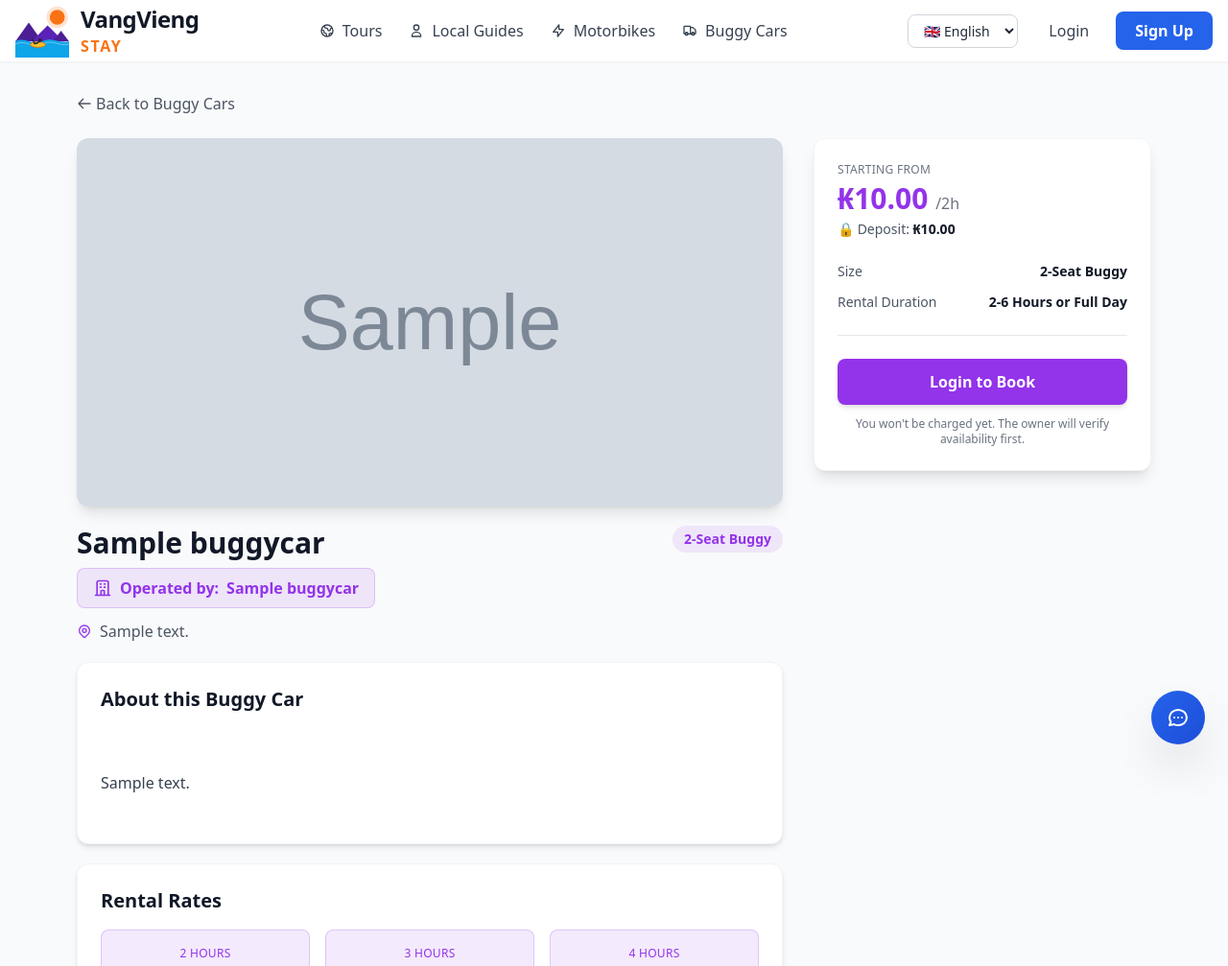
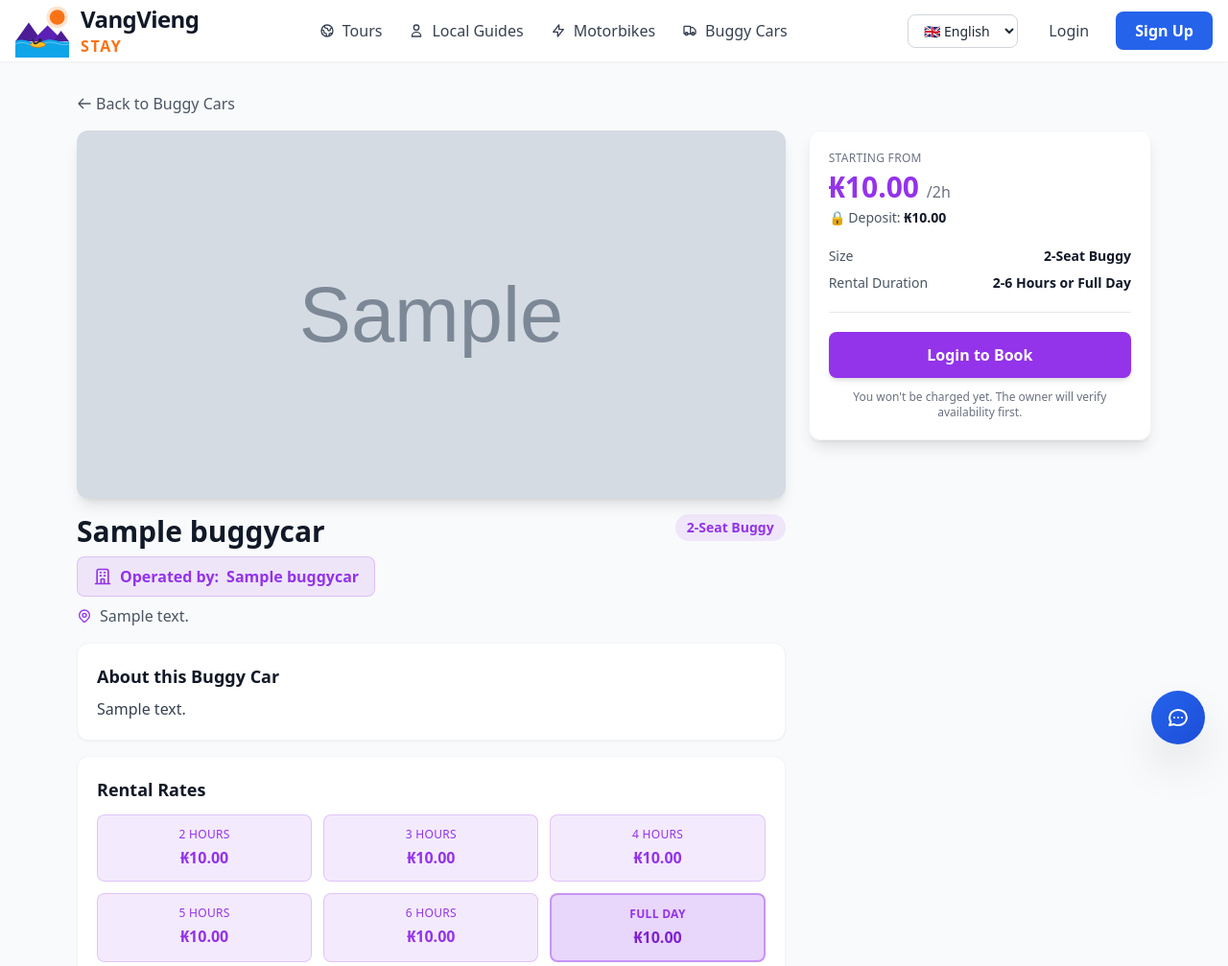
Before and after one commit to Tawom/vangviengstay, a Django app: page /en/buggy/1/ in a window 1280 px wide. Shown: the top 1007 px of the page at 96% size. Run offline with Django 5.2, Linux system fonts and the light colour scheme; tables that the repository leaves empty hold one stand-in row (values such as "Sample post"); grey boxes marked "Sample" are stand-in pictures; some libraries are stand-ins or nearby versions.

Commit message:
fix: aggressively tighten spacing and remove whitespace-pre-line gaps in buggy detail

```diff
--- a/buggy/templates/buggy/buggy_detail.html
+++ b/buggy/templates/buggy/buggy_detail.html
@@ -7,18 +7,17 @@
 {% block content %}
 <div class="max-w-6xl mx-auto px-4 py-8">
 
-    <a href="{% url 'buggy_list' %}" class="inline-flex items-center text-gray-600 hover:text-[#9333EA] mb-6 font-medium">
+    <a href="{% url 'buggy_list' %}" class="inline-flex items-center text-gray-600 hover:text-[#9333EA] mb-4 font-medium">
         <svg class="w-4 h-4 mr-1" fill="none" stroke="currentColor" viewBox="0 0 24 24">
             <path stroke-linecap="round" stroke-linejoin="round" stroke-width="2" d="M10 19l-7-7m0 0l7-7m-7 7h18"></path>
         </svg>
         {% trans "Back to Buggy Cars" %}
     </a>
 
-    <div class="grid grid-cols-1 lg:grid-cols-3 gap-8">
+    <div class="grid grid-cols-1 lg:grid-cols-3 gap-6">
 
         <!-- Left Column: Image & Details -->
-        <!-- ✅ CHANGED: space-y-6 to space-y-5 to reduce overall vertical gaps -->
-        <div class="lg:col-span-2 space-y-5">
+        <div class="lg:col-span-2 space-y-4">
 
             <!-- Lazy-Loaded Image -->
             {% if buggy.image_url %}
@@ -49,7 +48,7 @@
 
                 <!-- Operator Badge -->
                 {% if buggy.operator_name %}
-                <div class="inline-flex items-center gap-2 bg-[#9333EA]/10 text-[#9333EA] border border-[#9333EA]/20 font-semibold px-4 py-2 rounded-lg mb-3">
+                <div class="inline-flex items-center gap-2 bg-[#9333EA]/10 text-[#9333EA] border border-[#9333EA]/20 font-semibold px-4 py-2 rounded-lg mb-2">
                     <svg class="w-5 h-5" fill="none" stroke="currentColor" viewBox="0 0 24 24">
                         <path stroke-linecap="round" stroke-linejoin="round" stroke-width="2" d="M19 21V5a2 2 0 00-2-2H7a2 2 0 00-2 2v16m14 0h2m-2 0h-5m-9 0H3m2 0h5M9 7h1m-1 4h1m4-4h1m-1 4h1m-5 10v-5a1 1 0 011-1h2a1 1 0 011 1v5m-4 0h4"></path>
                     </svg>
@@ -68,56 +67,55 @@
                 {% endif %}
             </div>
 
-            <!-- ✅ MULTI-LANGUAGE DESCRIPTION -->
+            <!-- ✅ MULTI-LANGUAGE DESCRIPTION (Tightened spacing, removed whitespace-pre-line to prevent admin newline gaps) -->
             {% if buggy.description_en or buggy.description_lo %}
-                <div class="bg-white rounded-xl shadow-md p-6 border border-gray-100">
-                    <!-- ✅ CHANGED: mb-3 to mb-2 to tighten space between heading and text -->
-                    <h2 class="text-xl font-bold text-gray-900 mb-2">{% trans "About this Buggy Car" %}</h2>
-                    <p class="text-gray-700 leading-relaxed whitespace-pre-line">
+                <div class="bg-white rounded-xl shadow-sm p-5 border border-gray-100">
+                    <h2 class="text-lg font-bold text-gray-900 mb-2">{% trans "About this Buggy Car" %}</h2>
+                    <div class="text-gray-700 leading-relaxed text-sm md:text-base">
                         {% if LANGUAGE_CODE == 'lo' and buggy.description_lo %}
                             {{ buggy.description_lo|safe }}
                         {% else %}
                             {{ buggy.description_en|safe }}
                         {% endif %}
-                    </p>
+                    </div>
                 </div>
             {% endif %}
 
             <!-- Rental Pricing Table -->
-            <div class="bg-white rounded-xl shadow-md p-6 border border-gray-100">
-                <h2 class="text-xl font-bold text-gray-900 mb-4">{% trans "Rental Rates" %}</h2>
-                <div class="grid grid-cols-2 md:grid-cols-3 gap-4">
-                    <div class="bg-[#9333EA]/10 p-4 rounded-lg text-center border border-[#9333EA]/20">
+            <div class="bg-white rounded-xl shadow-sm p-5 border border-gray-100">
+                <h2 class="text-lg font-bold text-gray-900 mb-3">{% trans "Rental Rates" %}</h2>
+                <div class="grid grid-cols-2 md:grid-cols-3 gap-3">
+                    <div class="bg-[#9333EA]/10 p-3 rounded-lg text-center border border-[#9333EA]/20">
                         <p class="text-xs text-[#9333EA] uppercase tracking-wide mb-1">{% trans "2 Hours" %}</p>
-                        <p class="text-lg font-bold text-[#9333EA]">₭{{ buggy.price_2_hours|intcomma }}</p>
+                        <p class="text-base font-bold text-[#9333EA]">₭{{ buggy.price_2_hours|intcomma }}</p>
                     </div>
-                    <div class="bg-[#9333EA]/10 p-4 rounded-lg text-center border border-[#9333EA]/20">
+                    <div class="bg-[#9333EA]/10 p-3 rounded-lg text-center border border-[#9333EA]/20">
                         <p class="text-xs text-[#9333EA] uppercase tracking-wide mb-1">{% trans "3 Hours" %}</p>
-                        <p class="text-lg font-bold text-[#9333EA]">₭{{ buggy.price_3_hours|intcomma }}</p>
+                        <p class="text-base font-bold text-[#9333EA]">₭{{ buggy.price_3_hours|intcomma }}</p>
                     </div>
-                    <div class="bg-[#9333EA]/10 p-4 rounded-lg text-center border border-[#9333EA]/20">
+                    <div class="bg-[#9333EA]/10 p-3 rounded-lg text-center border border-[#9333EA]/20">
                         <p class="text-xs text-[#9333EA] uppercase tracking-wide mb-1">{% trans "4 Hours" %}</p>
-                        <p class="text-lg font-bold text-[#9333EA]">₭{{ buggy.price_4_hours|intcomma }}</p>
+                        <p class="text-base font-bold text-[#9333EA]">₭{{ buggy.price_4_hours|intcomma }}</p>
                     </div>
-                    <div class="bg-[#9333EA]/10 p-4 rounded-lg text-center border border-[#9333EA]/20">
+                    <div class="bg-[#9333EA]/10 p-3 rounded-lg text-center border border-[#9333EA]/20">
                         <p class="text-xs text-[#9333EA] uppercase tracking-wide mb-1">{% trans "5 Hours" %}</p>
-                        <p class="text-lg font-bold text-[#9333EA]">₭{{ buggy.price_5_hours|intcomma }}</p>
+                        <p class="text-base font-bold text-[#9333EA]">₭{{ buggy.price_5_hours|intcomma }}</p>
                     </div>
-                    <div class="bg-[#9333EA]/10 p-4 rounded-lg text-center border border-[#9333EA]/20">
+                    <div class="bg-[#9333EA]/10 p-3 rounded-lg text-center border border-[#9333EA]/20">
                         <p class="text-xs text-[#9333EA] uppercase tracking-wide mb-1">{% trans "6 Hours" %}</p>
-                        <p class="text-lg font-bold text-[#9333EA]">₭{{ buggy.price_6_hours|intcomma }}</p>
+                        <p class="text-base font-bold text-[#9333EA]">₭{{ buggy.price_6_hours|intcomma }}</p>
                     </div>
-                    <div class="bg-[#9333EA]/20 p-4 rounded-lg text-center border-2 border-[#9333EA]/40">
+                    <div class="bg-[#9333EA]/20 p-3 rounded-lg text-center border-2 border-[#9333EA]/40">
                         <p class="text-xs text-[#9333EA] uppercase tracking-wide mb-1 font-bold">{% trans "Full Day" %}</p>
-                        <p class="text-lg font-bold text-[#7E22CE]">₭{{ buggy.price_full_day|intcomma }}</p>
+                        <p class="text-base font-bold text-[#7E22CE]">₭{{ buggy.price_full_day|intcomma }}</p>
                     </div>
                 </div>
             </div>
 
             <!-- Map Section -->
             {% if buggy.latitude and buggy.longitude %}
-                <div class="bg-white rounded-xl shadow-md p-6 border border-gray-100">
-                    <h2 class="text-xl font-bold text-gray-900 mb-3 flex items-center gap-2">
+                <div class="bg-white rounded-xl shadow-sm p-5 border border-gray-100">
+                    <h2 class="text-lg font-bold text-gray-900 mb-3 flex items-center gap-2">
                         <svg class="w-5 h-5 text-[#9333EA]" fill="none" stroke="currentColor" viewBox="0 0 24 24">
                             <path stroke-linecap="round" stroke-linejoin="round" stroke-width="2" d="M17.657 16.657L13.414 20.9a1.998 1.998 0 01-2.827 0l-4.244-4.243a8 8 0 1111.314 0z"></path>
                             <path stroke-linecap="round" stroke-linejoin="round" stroke-width="2" d="M15 11a3 3 0 11-6 0 3 3 0 016 0z"></path>
@@ -125,7 +123,6 @@
                         {% trans "Pickup Location" %}
                     </h2>
 
-                    <!-- Map Container with data attributes for JS -->
                     <div id="map" class="w-full h-80 rounded-lg border border-gray-200 z-0"
                          data-lat="{{ buggy.latitude }}"
                          data-lng="{{ buggy.longitude }}"
@@ -133,7 +130,6 @@
                          data-address="{{ buggy.pickup_address|default:'Pickup location' }}">
                     </div>
 
-                    <!-- Direct link to Google Maps -->
                     <a href="https://www.google.com/maps?q={{ buggy.latitude }},{{ buggy.longitude }}"
                        target="_blank"
                        class="inline-flex items-center gap-2 text-sm text-[#9333EA] hover:text-[#7E22CE] font-medium mt-3 transition">
@@ -144,8 +140,8 @@
                     </a>
                 </div>
             {% else %}
-                <div class="bg-[#9333EA]/10 border border-[#9333EA]/20 rounded-xl p-6 text-center">
-                    <svg class="w-12 h-12 mx-auto text-[#9333EA]/40 mb-3" fill="none" stroke="currentColor" viewBox="0 0 24 24">
+                <div class="bg-[#9333EA]/10 border border-[#9333EA]/20 rounded-xl p-5 text-center">
+                    <svg class="w-12 h-12 mx-auto text-[#9333EA]/40 mb-2" fill="none" stroke="currentColor" viewBox="0 0 24 24">
                         <path stroke-linecap="round" stroke-linejoin="round" stroke-width="2" d="M17.657 16.657L13.414 20.9a1.998 1.998 0 01-2.827 0l-4.244-4.243a8 8 0 1111.314 0z"></path>
                         <path stroke-linecap="round" stroke-linejoin="round" stroke-width="2" d="M15 11a3 3 0 11-6 0 3 3 0 016 0z"></path>
                     </svg>
@@ -158,9 +154,9 @@
 
         <!-- Right Column: Booking Card -->
         <div class="lg:col-span-1">
-            <div class="bg-white rounded-xl shadow-lg p-6 border border-gray-100 sticky top-6">
+            <div class="bg-white rounded-xl shadow-lg p-5 border border-gray-100 sticky top-6">
 
-                <div class="mb-6">
+                <div class="mb-5">
                     <p class="text-xs text-gray-500 uppercase tracking-wide mb-1">{% trans "Starting from" %}</p>
                     <p class="text-3xl font-bold text-[#9333EA]">
                         ₭{{ buggy.price_2_hours|intcomma }}
@@ -171,7 +167,7 @@
                     </p>
                 </div>
 
-                <div class="space-y-3 mb-6 pb-6 border-b border-gray-200">
+                <div class="space-y-2 mb-5 pb-5 border-b border-gray-200">
                     <div class="flex justify-between text-sm">
                         <span class="text-gray-600">{% trans "Size" %}</span>
                         <span class="font-semibold text-gray-900">{{ buggy.get_size_display }}</span>
@@ -208,22 +204,18 @@
         document.addEventListener('DOMContentLoaded', function() {
             const mapDiv = document.getElementById('map');
             if (mapDiv) {
-                // Parse coordinates safely
                 const lat = parseFloat(mapDiv.dataset.lat);
                 const lng = parseFloat(mapDiv.dataset.lng);
                 const name = mapDiv.dataset.name;
                 const address = mapDiv.dataset.address;
 
-                // Initialize map
                 const map = L.map('map').setView([lat, lng], 15);
 
-                // ✅ BULLETPROOF TILE LAYER: Esri World Street Map
                 L.tileLayer('https://server.arcgisonline.com/ArcGIS/rest/services/World_Street_Map/MapServer/tile/{z}/{y}/{x}', {
                     attribution: 'Tiles &copy; Esri &mdash; Source: Esri, DeLorme, NAVTEQ, USGS, Intermap, iPC, NRCAN, Esri Japan, METI, Esri China, Esri Thailand, TomTom',
                     maxZoom: 18
                 }).addTo(map);
 
-                // Add marker with popup
                 L.marker([lat, lng]).addTo(map)
                     .bindPopup(`<strong>${name}</strong><br>${address}`)
                     .openPopup();
```
